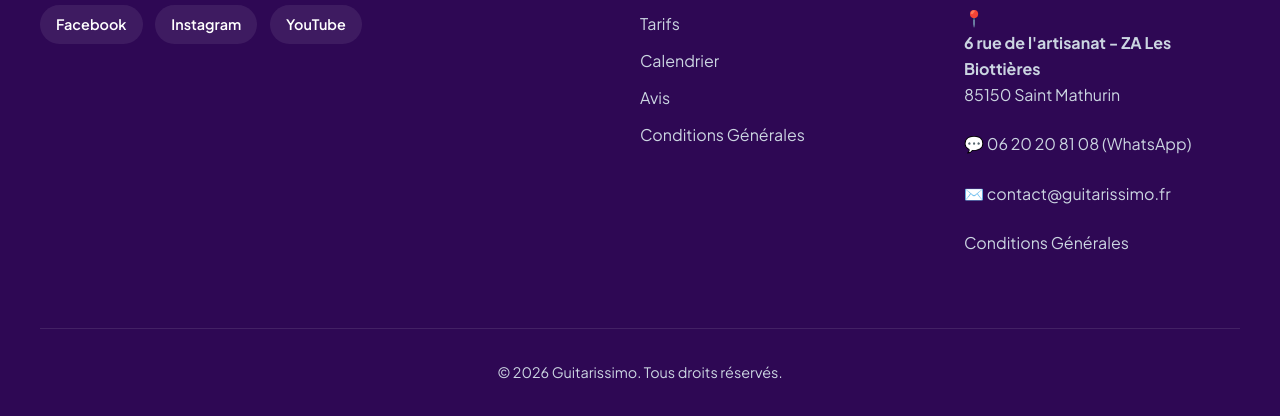
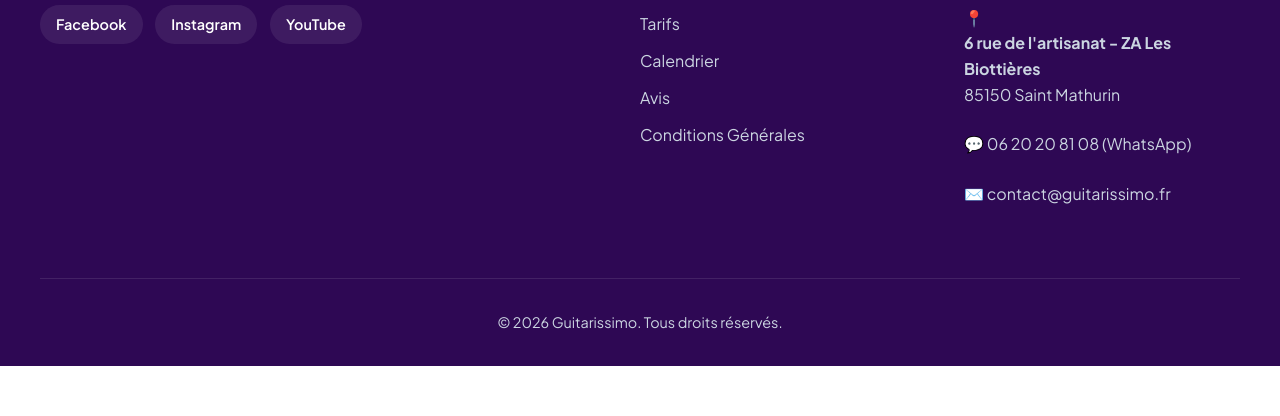
Before and after one commit to pilote85/cours-de-guitare, a plain HTML site: page index.html in a window 1280 px wide. Shown: the part 995-1411 px from the top of the page. After the commit the page ends 1361 px from the top, so only its background shows below. Drawn offline with Linux system fonts and the light colour scheme.

Commit message:
Remove 'Conditions Générales' link from footer
Removed the 'Conditions Générales' link from the footer.

```diff
--- a/index.html
+++ b/index.html
@@ -1219,7 +1219,6 @@
                 </p>
 
 
-                <p style="margin-top: 1rem;"><a onclick="openTab('cgs')" class="contact-link">Conditions Générales</a></p>
             </div>
         </div>
         <div class="footer-bottom">
```
